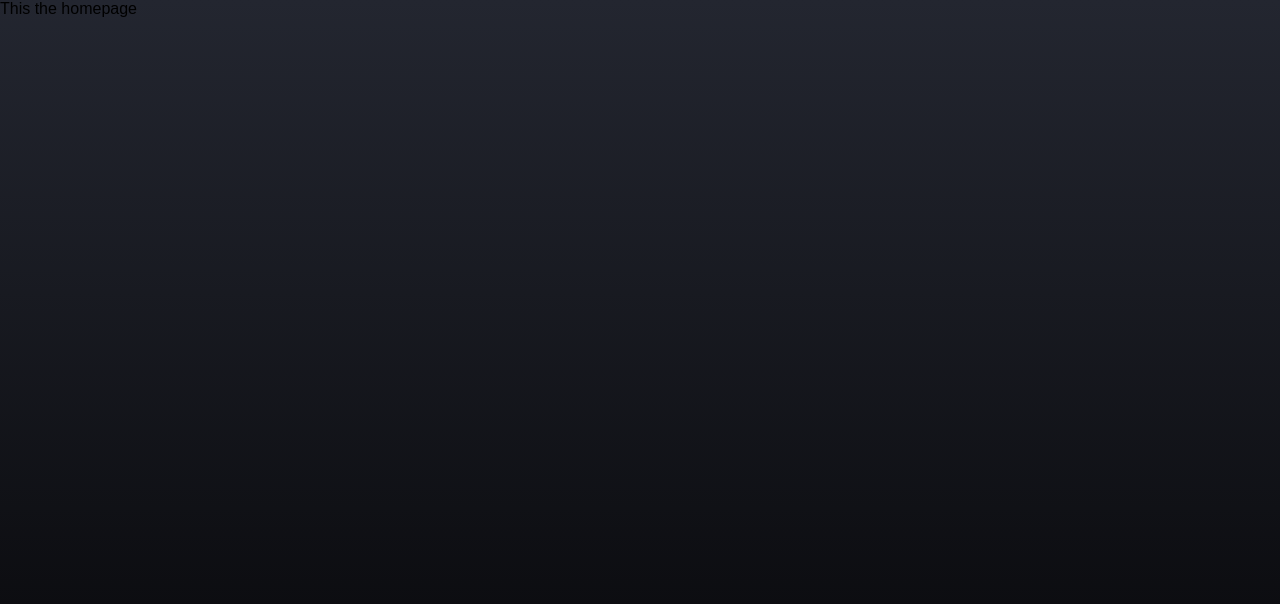
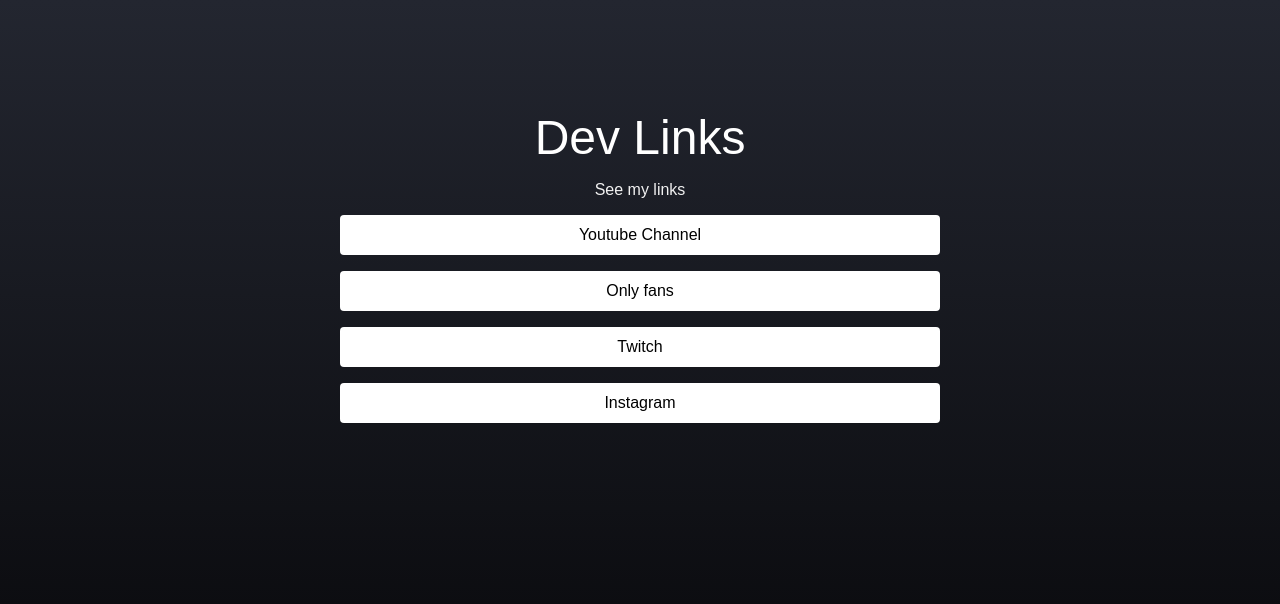
Before and after one commit to paulomiguelJS/devlink, a React (Vite) app: page / in a window 1280 px wide. Shown: the top 604 px of the page. Built offline with nearby package versions, Linux system fonts and the light colour scheme.

Commit message:
Logo component created and styled, back to home added on not found page, home styled

```diff
--- /dev/null
+++ b/src/components/Logo/index.jsx
@@ -0,0 +1,15 @@
+import { LogoLink } from "./styles";
+import { Link } from "react-router-dom";
+
+export function Logo() {
+  return (
+    <>
+      <Link to="/">
+        <LogoLink>
+          Dev<span>Link</span>
+        </LogoLink>
+        ;
+      </Link>
+    </>
+  );
+}
--- /dev/null
+++ b/src/components/Logo/styles.js
@@ -0,0 +1,18 @@
+import styled from "styled-components";
+
+export const LogoLink = styled.h1`
+  margin-top: 44px;
+  margin-bottom: 28px;
+  color: #fff;
+  font-size: 54px;
+
+  span {
+    background: linear-gradient(#e18700, #ffd43a);
+    background-clip: text;
+    -webkit-background-clip: text;
+    -webkit-text-fill-color: transparent;
+    font-size: 54px;
+  font-weight: bold;
+
+  }
+`;
--- a/src/pages/Error/index.jsx
+++ b/src/pages/Error/index.jsx
@@ -1,8 +1,10 @@
+import { Logo } from "../../components/Logo";
 import { Container, BackLink } from "./styles";
 
 export function Error() {
   return (
     <Container>
+      <Logo />
       <h1>Page not found!</h1>
       <p>This page you're looking for, doesn't exist.</p>
       <BackLink to="/">Back to Homepage</BackLink>
--- a/src/pages/Home/index.jsx
+++ b/src/pages/Home/index.jsx
@@ -1,7 +1,39 @@
+import { Container, LinksContainer } from "./styles";
+
 export function Home() {
   return (
-    <div>
-      <h1>This the homepage</h1>
-    </div>
+    <Container>
+      <h1>Dev Links</h1>
+      <span>See my links</span>
+
+      <LinksContainer>
+        <section>
+          <a href="#">
+            <p>Youtube Channel</p>
+          </a>
+        </section>
+      </LinksContainer>
+      <LinksContainer>
+        <section>
+          <a href="#">
+            <p>Only fans</p>
+          </a>
+        </section>
+      </LinksContainer>
+      <LinksContainer>
+        <section>
+          <a href="#">
+            <p>Twitch</p>
+          </a>
+        </section>
+      </LinksContainer>
+      <LinksContainer>
+        <section>
+          <a href="#">
+            <p>Instagram</p>
+          </a>
+        </section>
+      </LinksContainer>
+    </Container>
   );
 }
--- /dev/null
+++ b/src/pages/Home/styles.js
@@ -0,0 +1,49 @@
+import styled from "styled-components";
+
+export const Container = styled.div`
+  display: flex;
+  flex-direction: column;
+  align-items: center;
+  justify-content: center;
+  width: 100%;
+  padding: 1rem 0;
+
+  h1 {
+    margin-bottom: 1rem;
+    color: #fff;
+    font-size: 3rem;
+    padding-top: 94px;
+  }
+
+  span {
+    color: #f1f1f1;
+    margin-bottom: 1rem;
+  }
+`;
+
+export const LinksContainer = styled.main`
+  display: flex;
+  flex-direction: column;
+  max-width: 600px;
+  width: 90%;
+  text-align: center;
+
+  section {
+    background-color: #fff;
+    width: 100%;
+    margin-bottom: 1rem;
+    padding: 8px 0;
+    user-select: none;
+    border-radius: 4px;
+    transition: transform 0.7s;
+
+    &:hover {
+      transform: scale(1.1);
+    }
+    p {
+      font-size: 1rem;
+      line-height: 150%;
+      color: #000;
+    }
+  }
+`;
```
